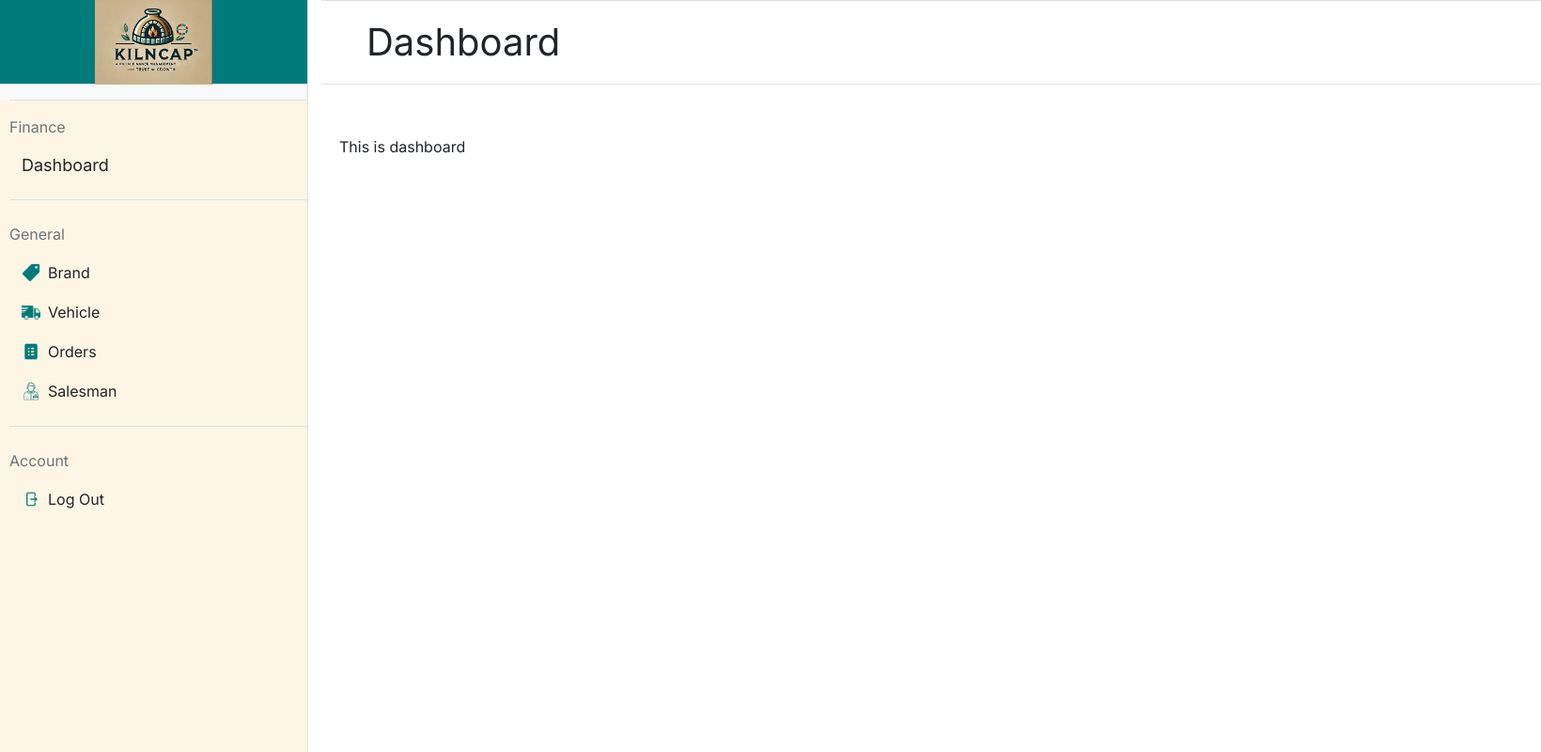
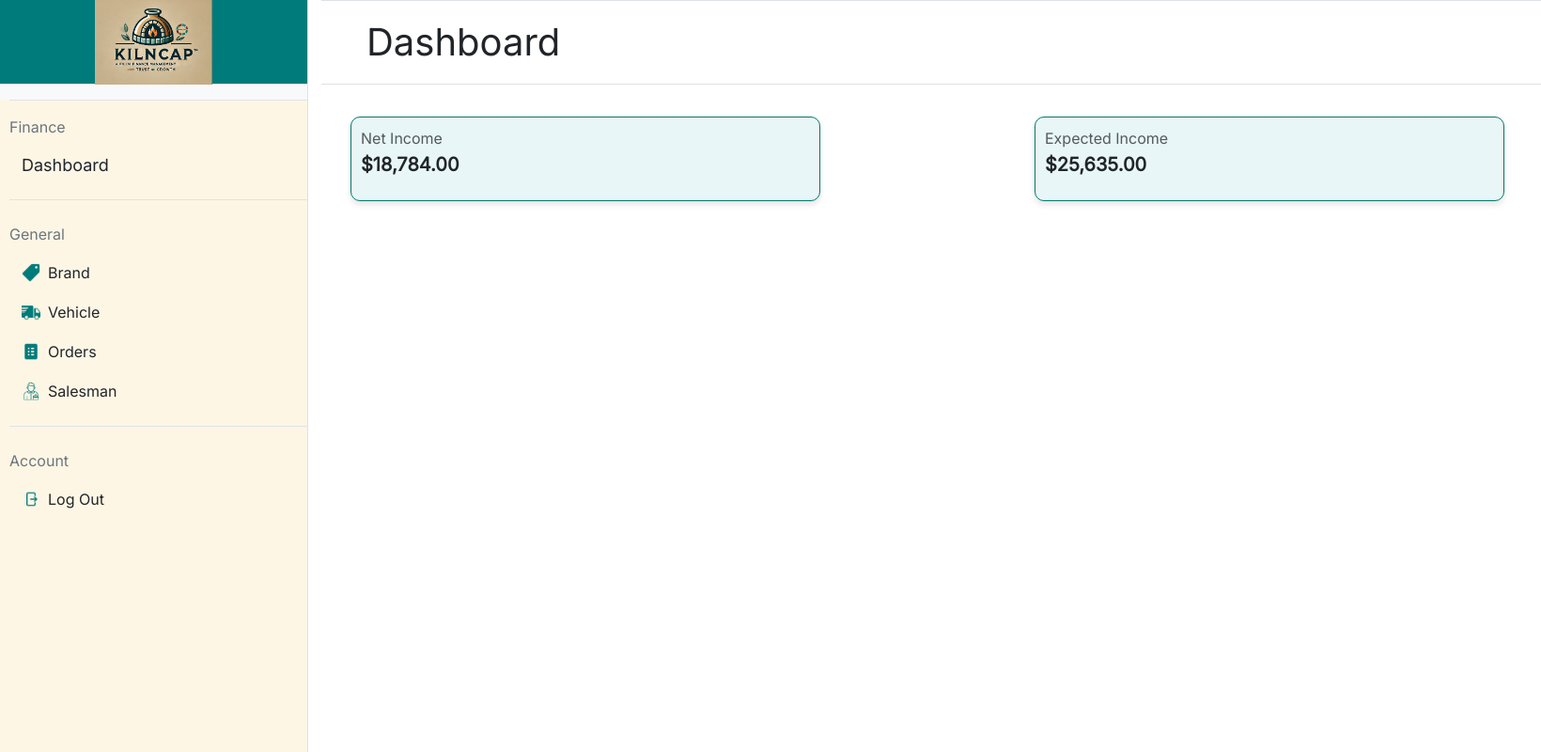
Before and after one commit to jazilarfin/SDA-Project, a Flask app: page /dashboard in a window 1640 px wide. Shown: the whole page at 94% size. Run offline with Flask 3, Linux system fonts and the light colour scheme.

Commit message:
Added dashboard files

```diff
--- a/static/dashboard.css
+++ b/static/dashboard.css
@@ -0,0 +1,18 @@
+.container {
+  margin-top: -20px; /* Moves the elements upward */
+}
+
+.custom-card {
+  width: 500px; /* Increased width */
+  height: 90px; /* Reduced height */
+  background-color: #e8f6f8;
+  border: 1px solid #00796b;
+  border-radius: 10px;
+  box-shadow: 0 4px 6px rgba(0, 0, 0, 0.1);
+  display: flex; /* Ensures content aligns properly */
+  align-items: left; /* Centers content vertically */
+}
+
+.card-body {
+  padding: 10px; /* Adjusted padding for smaller height */
+}
--- a/static/style.css
+++ /dev/null
@@ -1 +0,0 @@
-/*# sourceMappingURL=style.css.map */
--- a/templates/dashboard.html
+++ b/templates/dashboard.html
@@ -1,15 +1,30 @@
 {% extends "base.html" %}
 
 {% block title %}
-    <title>Dashboard</title>
+<link rel="stylesheet" href="static/dashboard.css">
+<title>Dashboard</title>
 {% endblock %}
-
-
-
 
 {% block mainheading %}
 Dashboard
 {% endblock %}
 {% block maincontent %}
-                This is dashboard
+<div class="container  d-flex justify-content-between">
+    <!-- Net Income -->
+    <div class="card custom-card">
+        <div class="card-body">
+            <p class="text-muted mb-1">Net Income</p>
+            <h5 class="fw-bold">$18,784.00</h5>
+        </div>
+    </div>
+
+    <!-- Expected Income -->
+    <div class="card custom-card">
+        <div class="card-body">
+            <p class="text-muted mb-1">Expected Income</p>
+            <h5 class="fw-bold">$25,635.00</h5>
+        </div>
+    </div>
+</div>
+
 {% endblock %}
```
Also changed, not shown: static/styles.css (+57 -40 lines), templates/base.html (+53 -21 lines), instance/database.db.
